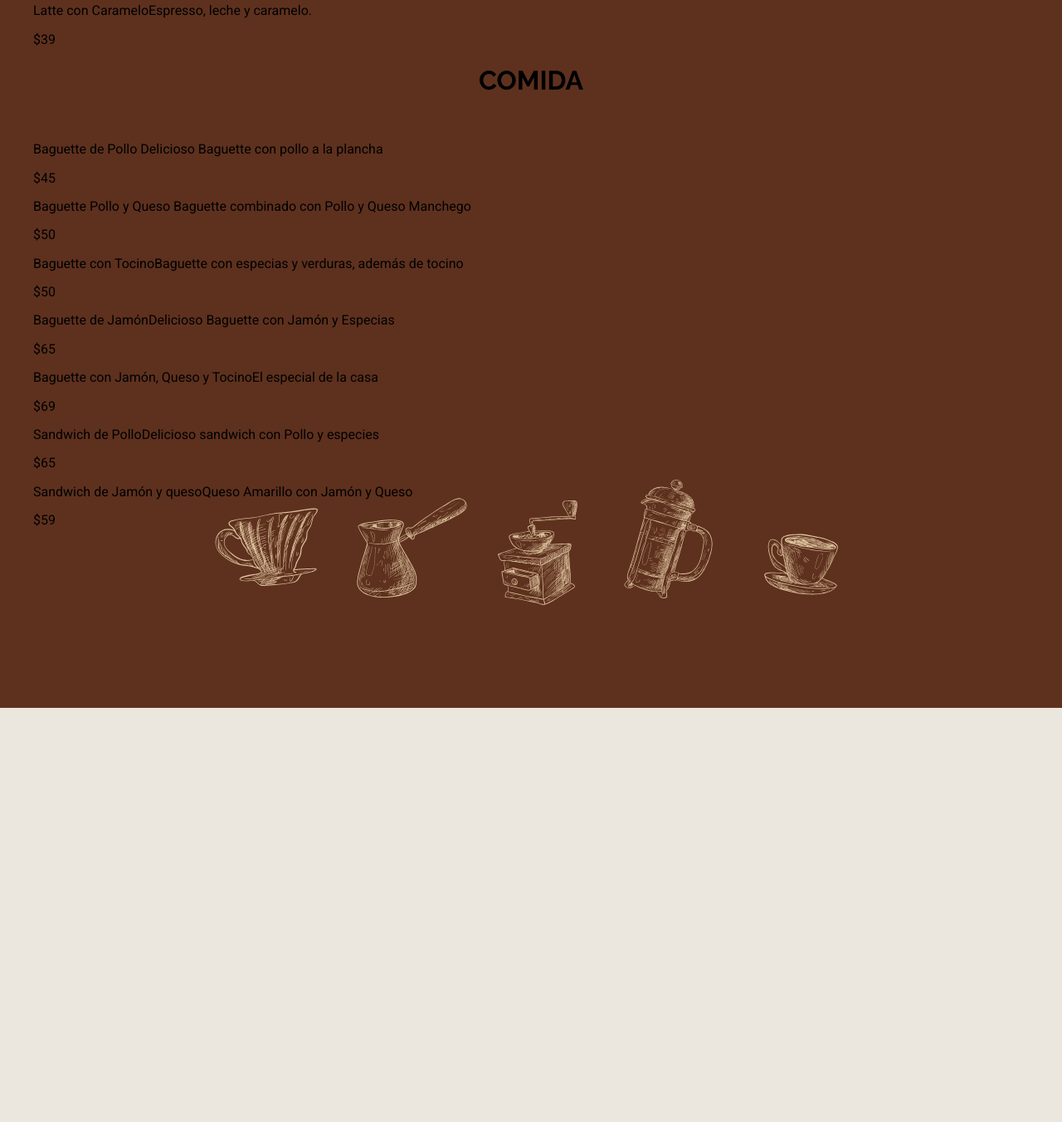
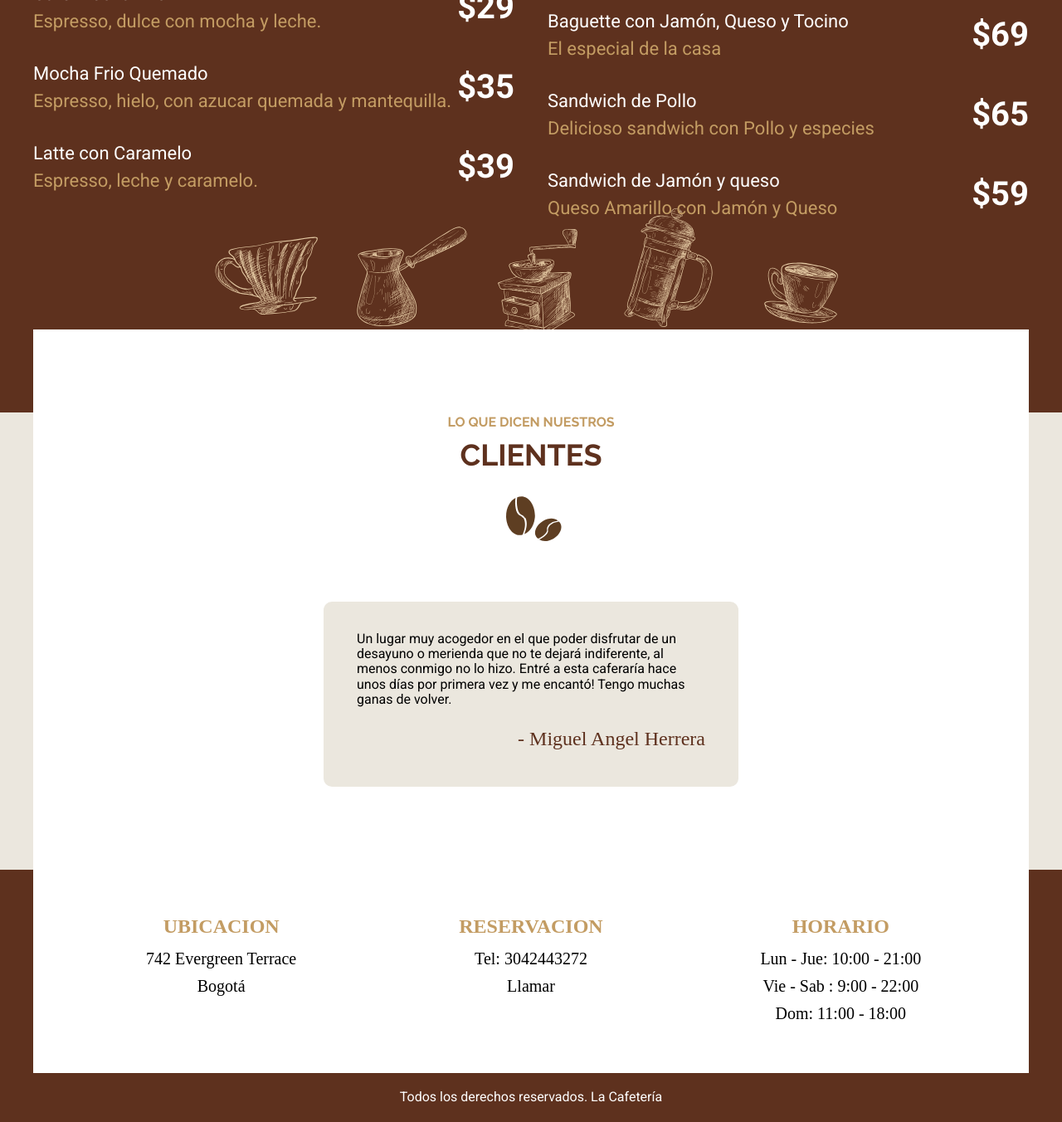
Before and after one commit to MiguelAHV/Cafe, a website: page index.html in a window 1280 px wide. Shown: the part 3841-5193 px from the top of the page at 83% size. Before the commit the page ends 4694 px from the top, so only its background shows below. Drawn offline with Linux system fonts and the light colour scheme; a web font is replaced by a local one.

Commit message:
finalizada primera pagina del proyecto

```diff
--- a/index.html
+++ b/index.html
@@ -174,5 +174,38 @@
         </div>
     </section>
 
+    <section class="nuestros-testimoniales contenedor">
+        <h2><span>lo que dicen nuestros</span>clientes</h2>
+
+        <div class="testimonial">
+            <p>Un lugar muy acogedor en el que poder disfrutar de un desayuno o merienda que no te dejará indiferente, al menos conmigo no lo hizo. Entré a esta caferaría hace unos días por primera vez y me encantó! Tengo muchas ganas de volver.</p>
+            <p class="autor">- Miguel Angel Herrera</p>
+        </div>
+
+    </section>
+
+    <footer class="footer">
+        <div class="contenedor contenido-footer">
+            <div class="footer-box ubicacion">
+                <h3>Ubicacion</h3>
+                <p>742 Evergreen Terrace</p>
+                <p>Bogotá</p>
+            </div>
+            <div class="footer-box reservacion">
+                <h3>Reservacion</h3>
+                <p>Tel: 3042443272</p>
+                <a href="tel:3042443272">Llamar</a>
+            </div>
+            <div class="footer-box horario">
+                <h3>Horario</h3>
+                <p>Lun - Jue: 10:00 - 21:00</p>
+                <p>Vie - Sab : 9:00 - 22:00</p>
+                <p>Dom: 11:00 - 18:00</p>
+            </div>
+
+        </div>
+        <p class="copyright">Todos los derechos reservados. La Cafetería</p>
+    </footer>
+
 </body>
 </html>
--- a/src/scss/app.scss
+++ b/src/scss/app.scss
@@ -1,3 +1,4 @@
 @use "base";
 @use "header";
 @use "inicio";
+@use "footer";
--- a/src/scss/base/_globales.scss
+++ b/src/scss/base/_globales.scss
@@ -23,6 +23,7 @@ p {
 }
 a {
     text-decoration: none;
+    color: v.$negro;
 }
 img {
     max-width: 100%;
--- /dev/null
+++ b/src/scss/footer/_footer.scss
@@ -0,0 +1,44 @@
+@use "../base/variables" as v;
+@use "../base/mixins" as m;
+
+.footer {
+    background-color: v.$primario;
+
+    .contenido-footer {
+        padding: 5rem;
+        background-color: v.$blanco;
+
+        @include m.tablet {
+            @include m.grid (3, 2rem)
+        }
+    }
+}
+
+.footer-box {
+    font-family: v.$fuenteCursiva;
+    text-align: center;
+    margin-bottom: 3rem;
+
+    @include m.tablet {
+        margin-bottom: 0;
+    }
+
+    h3 {
+        font-family: v.$fuenteCursiva;
+        margin: 0 0 1rem 0;
+        font-size: 2.4rem;
+        color:  v.$secundario;
+
+    }
+    p, a {
+        font-size: 2rem;
+        margin: 1rem;
+    }
+}
+
+.copyright {
+    text-align: center;
+    margin: 0;
+    padding: 2rem;
+    color: v.$blanco;
+}
--- /dev/null
+++ b/src/scss/footer/_index.scss
@@ -0,0 +1 @@
+@forward "footer";
--- a/src/scss/inicio/_index.scss
+++ b/src/scss/inicio/_index.scss
@@ -2,3 +2,4 @@
 @forward "iconos";
 @forward "galeria";
 @forward "menu";
+@forward "testimoniales";
--- a/src/scss/inicio/_menu.scss
+++ b/src/scss/inicio/_menu.scss
@@ -6,7 +6,7 @@
     background-repeat: no-repeat;
     background-position: center 5rem, center 92%, 100%;
     background-size: 200%;
-    padding: 15rem 5rem 20rem 5rem;
+    padding: 15rem 2rem 20rem 2rem;
 
     @include m.tablet {
         padding: 15rem 0 20rem 0;
@@ -16,3 +16,36 @@
         background-size: 60%, 60%, 100%;
     }
 }
+.grid-menu {
+    @include m.tablet {
+        @include m.grid(2, 4rem)
+    }
+}
+
+.menu {
+    h3 {
+        color: v.$blanco;
+    }
+
+    li {
+        display: flex;
+        justify-content: space-between;
+        align-items: center;
+        p{
+            color: v.$blanco;
+            font-size: 2.2rem;
+            line-height: 1.5;
+            margin: 0 0 3rem 0;
+
+            span {
+                color: v.$secundario;
+                display: block;
+            }
+
+        }
+        .precio {
+            font-size: 4rem;
+            font-weight: 700;
+        }
+    }
+}
--- /dev/null
+++ b/src/scss/inicio/_testimoniales.scss
@@ -0,0 +1,27 @@
+@use "../base/variables" as v;
+@use "../base/mixins" as m;
+
+.nuestros-testimoniales {
+    padding: 10rem 2rem;
+    background-color: v.$blanco;
+
+    @include m.tablet {
+        padding: 10rem;
+        margin-top: -10rem;
+    }
+
+    .testimonial {
+        background-color: v.$cafeClaro;
+        padding: 2rem 4rem;
+        max-width: 50rem;
+        margin: 0 auto;
+        border-radius: 1rem;
+    }
+
+    .autor {
+        text-align: right;
+        font-size: 2.4rem;
+        color: v.$primario;
+        font-family: v.$fuenteCursiva;
+    }
+}
```
Also changed, not shown: build/css/app.css, src/scss/base/_tipografia.scss (line endings or trailing spaces).
